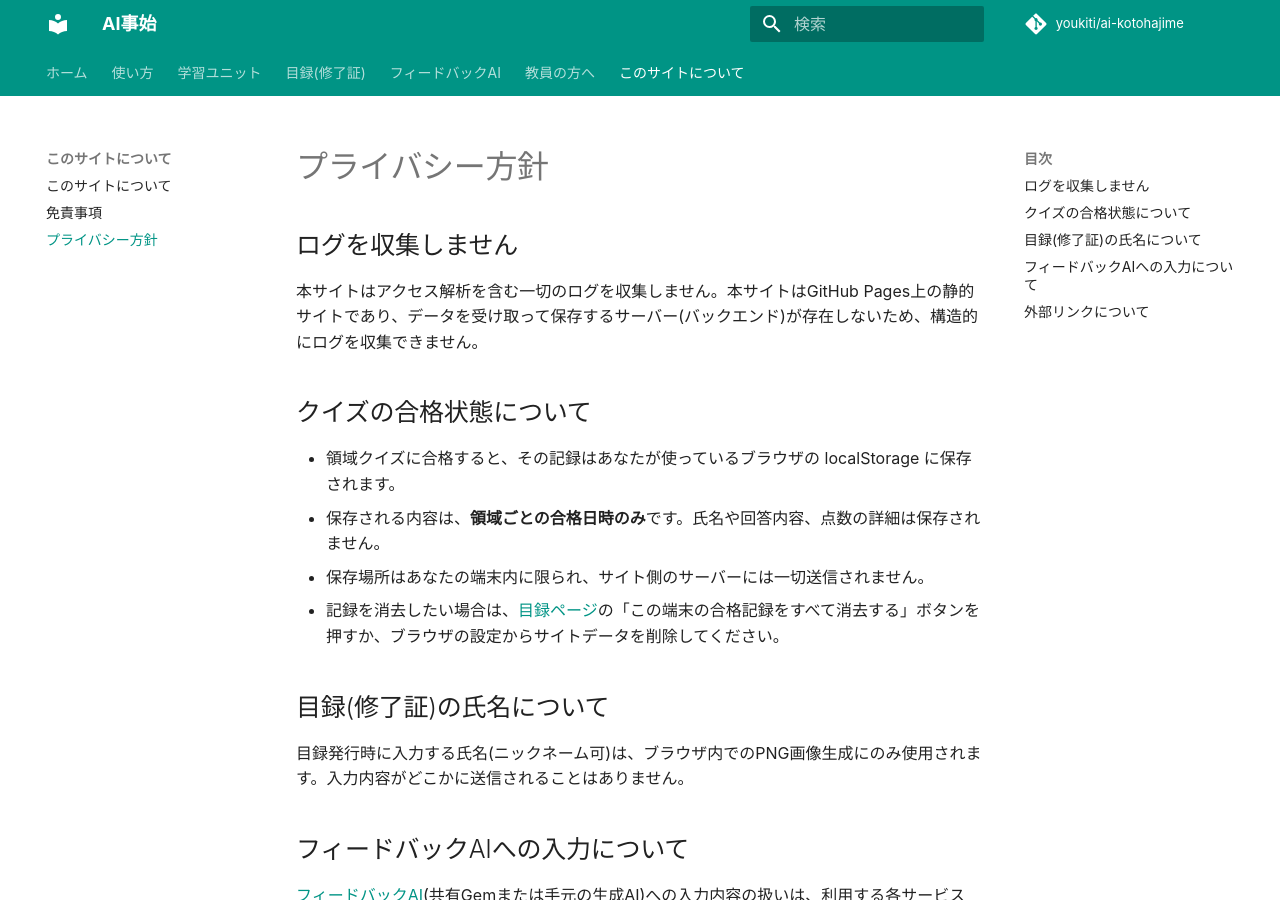
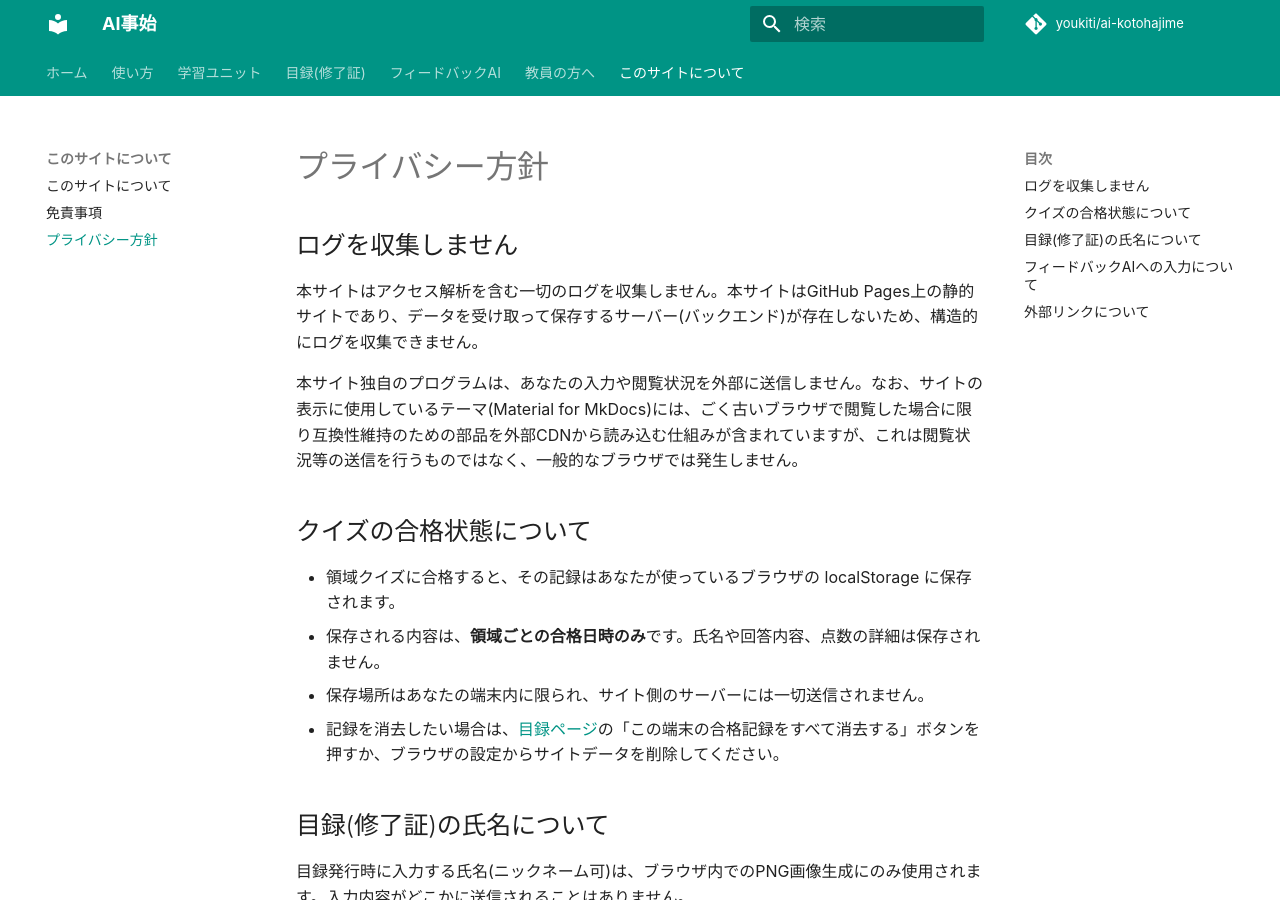
Before and after one commit to youkiti/ai-kotohajime, an MkDocs documentation site: the page built from docs/privacy.md, in a window 1280 px wide and 900 px high. Built offline with MkDocs 1.6.1 and Material for MkDocs 9.7.7, drawn with Linux system fonts in a browser that asks for light colours; comment, search, counter and statistics services are not loaded.

Commit message:
監査(Opus)指摘の反映: 自己チェックの合格ライン表示削除ほか
- quiz.js: gateなし(自己チェック)では合格ラインを表示しない
- certificate.js: 解錠済みUIを再合格イベントで作り直さない(入力・プレビュー保持)
- privacy.md: 外部通信ゼロの表現を「サイト独自コードは送信しない」に限定し、テーマ由来の旧ブラウザ向けCDNフォールバックを注記
- 要件定義書v0.7 §5.2: 既知の許容事項として記録
- Unit A-1 手順3: URL/DOIがあればまず開いて確認する文面に改善

Co-Authored-By: Claude Fable 5 <noreply@anthropic.com>

```diff
--- a/docs/assets/js/certificate.js
+++ b/docs/assets/js/certificate.js
@@ -358,6 +358,13 @@
 
     var passed = AIK ? AIK.isPassed(area) : false;
 
+    // 解錠済みUIが構築済みなら作り直さない(再合格イベントで入力済みの
+    // 氏名や発行済みプレビューを消してしまわないため)
+    if (passed && container.getAttribute("data-cert-state") === "unlocked") {
+      return;
+    }
+    container.setAttribute("data-cert-state", passed ? "unlocked" : "locked");
+
     container.innerHTML = "";
 
     if (!passed) {
--- a/docs/assets/js/quiz.js
+++ b/docs/assets/js/quiz.js
@@ -211,7 +211,10 @@
     summary.appendChild(
       el("p", {
         className: "aik-quiz-score",
-        text: "正答数: " + correctCount + " / " + entries.length + "問(合格ライン: " + passLine + "問以上)"
+        // 自己チェック(gateなし)は合否を持たないため合格ラインを表示しない
+        text: gate
+          ? "正答数: " + correctCount + " / " + entries.length + "問(合格ライン: " + passLine + "問以上)"
+          : "正答数: " + correctCount + " / " + entries.length + "問"
       })
     );
 
--- a/docs/privacy.md
+++ b/docs/privacy.md
@@ -3,6 +3,8 @@
 ## ログを収集しません
 
 本サイトはアクセス解析を含む一切のログを収集しません。本サイトはGitHub Pages上の静的サイトであり、データを受け取って保存するサーバー(バックエンド)が存在しないため、構造的にログを収集できません。
+
+本サイト独自のプログラムは、あなたの入力や閲覧状況を外部に送信しません。なお、サイトの表示に使用しているテーマ(Material for MkDocs)には、ごく古いブラウザで閲覧した場合に限り互換性維持のための部品を外部CDNから読み込む仕組みが含まれていますが、これは閲覧状況等の送信を行うものではなく、一般的なブラウザでは発生しません。
 
 ## クイズの合格状態について
 
```
Also changed, not shown: CLAUDE.md (+1 -0 lines), documents/AI事始-要件定義書-v0.7.md (+1 -0 lines).
